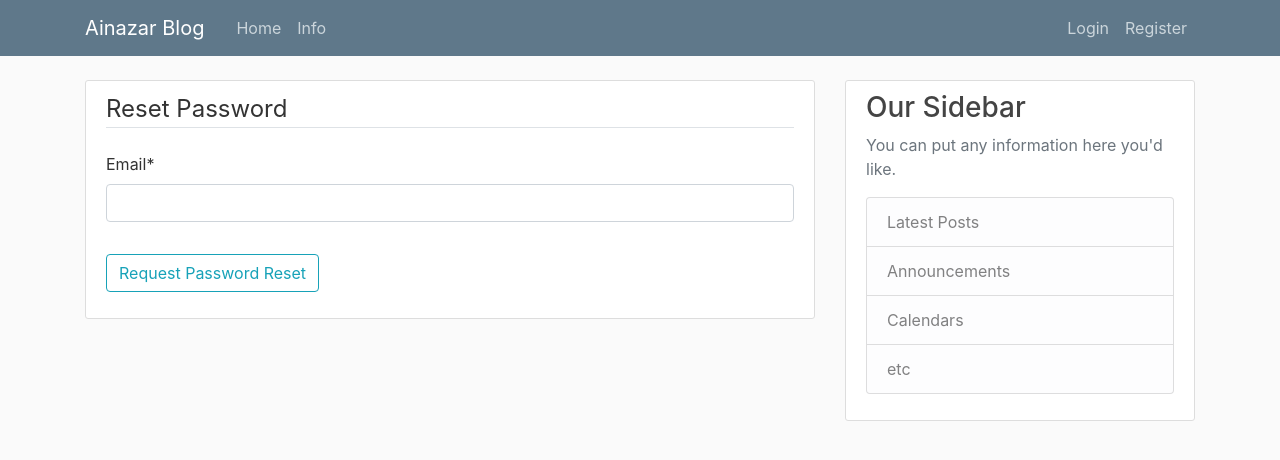
After one commit to eyenazar/blog_app, a Django app: page /password-reset in a window 1280 px wide. The commit adds this page. Shown: the top 460 px of the page. Run offline with Django 3.2, Linux system fonts and the light colour scheme; some libraries are stand-ins or nearby versions.

Commit message:
Add password reset

```diff
--- a/django_project/django_project/urls.py
+++ b/django_project/django_project/urls.py
@@ -27,6 +27,17 @@ urlpatterns = [
     path('login', auth_views.LoginView.as_view(template_name = 'users/login.html'), name = 'login'),
     path('logout', auth_views.LogoutView.as_view(template_name = 'users/logout.html'), name = 'logout'),
     path('profile', users_views.profile, name = 'profile'),
+    path('password-reset', auth_views.PasswordResetView.as_view(template_name='users/password_reset.html'),
+         name='password_reset'),
+    path('password-reset-confirm/<uidb64>/<token>',
+         auth_views.PasswordResetConfirmView.as_view(template_name='users/password_reset_confirm.html'),
+         name='password_reset_confirm'),
+    path('password-reset/done',
+         auth_views.PasswordResetDoneView.as_view(template_name='users/password_reset_done.html'),
+         name='password_reset_done'),
+    path('password-reset-complete',
+         auth_views.PasswordResetCompleteView.as_view(template_name='users/password_reset_complete.html'),
+         name='password_reset_complete'),
 ]
 
 if settings.DEBUG:
--- a/django_project/users/templates/users/login.html
+++ b/django_project/users/templates/users/login.html
@@ -10,6 +10,7 @@
             </fieldset>
             <div class = 'form-group'>
                 <button class = 'btn btn-outline-info' type = 'submit'>Log In</button>
+                <small class = 'ml-2'><a href="{% url 'password_reset' %}">Forgot Your Password?</a></small>
             </div>
 
             <div class = 'border-top pt-3'>
--- /dev/null
+++ b/django_project/users/templates/users/password_reset.html
@@ -0,0 +1,17 @@
+{% extends 'blog/base.html' %}
+{% load crispy_forms_tags %}
+{% block content %}
+    <div class = 'content-section'>
+        <form action="" method = 'POST'>
+            {% csrf_token %}
+            <fieldset class = 'form-group'>
+                <legend class = 'border-bottom mb-4'>Reset Password</legend>
+                {{form|crispy}}
+            </fieldset>
+            <div class = 'form-group'>
+                <button class = 'btn btn-outline-info' type = 'submit'>Request Password Reset</button>
+            </div>
+        </form>
+    </div>
+
+{% endblock content %}
```
Also changed, not shown: django_project/django_project/settings.py (+7 -0 lines), django_project/users/templates/users/password_reset_complete.html (added, +8 -0 lines), django_project/users/templates/users/password_reset_confirm.html (added, +17 -0 lines), django_project/users/templates/users/password_reset_done.html (added, +8 -0 lines), 1 other file.
